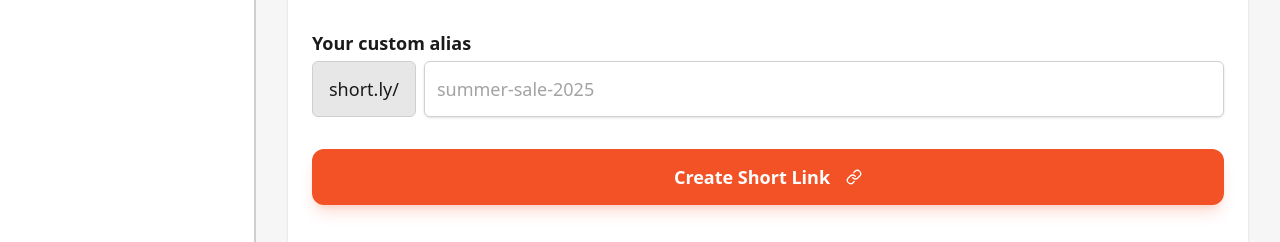
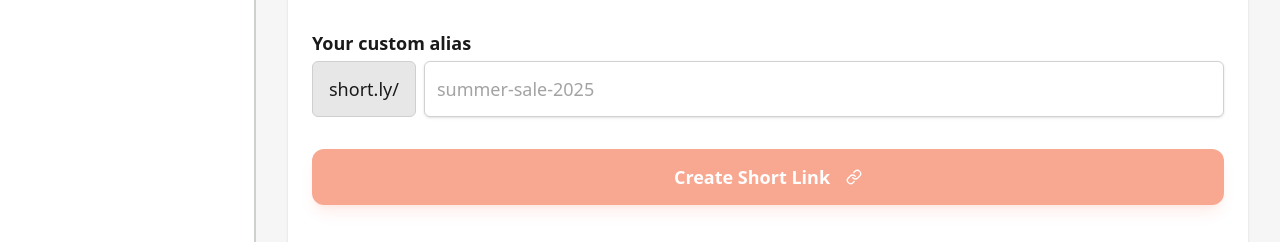
Before and after one commit to sujitroy7/shortly-frontend, a Next.js app: page /dashboard in a window 1280 px wide. Both pictures are taken after a click on the radio button 801 px from the left and 503 px from the top of the page. Shown: the part 549-791 px from the top of the page. Built offline with nearby package versions, Linux system fonts and the light colour scheme; no server answers.

Commit message:
integreate slug validation before creating url

```diff
--- a/components/dashboard/QuickCreate.tsx
+++ b/components/dashboard/QuickCreate.tsx
@@ -1,11 +1,11 @@
 "use client"
 
-import { Link,  } from "lucide-react"
+import { Link, Check, X, Loader2 } from "lucide-react"
 import { z } from "zod"
 import { useForm } from "react-hook-form"
 import { zodResolver } from "@hookform/resolvers/zod"
-import { post } from "@/lib/api"
-import { useState } from "react"
+import { get, post } from "@/lib/api"
+import { useState, useEffect, useCallback, useRef } from "react"
 
 import { Button } from "@/components/ui/button"
 import {
@@ -53,8 +53,73 @@ export function QuickCreate() {
   })
 
   const slugType = watch("slugType")
+  const customSlug = watch("customSlug")
   const [submitError, setSubmitError] = useState<string | null>(null)
   const [successMessage, setSuccessMessage] = useState<string | null>(null)
+
+  // Alias availability checking state
+  const [isCheckingAlias, setIsCheckingAlias] = useState(false)
+  const [isAliasAvailable, setIsAliasAvailable] = useState<boolean | null>(null)
+  const [aliasError, setAliasError] = useState<string | null>(null)
+  const debounceTimeoutRef = useRef<NodeJS.Timeout | null>(null)
+
+  // Debounced alias availability check
+  const checkAliasAvailability = useCallback(async (slug: string) => {
+    if (!slug || slug.length < 3) {
+      setIsAliasAvailable(null)
+      setAliasError(null)
+      return
+    }
+
+    setIsCheckingAlias(true)
+    setAliasError(null)
+
+    try {
+      const response = await get<{ available: boolean }>(`/check/${slug}`)
+      setIsAliasAvailable(response.available)
+      if (!response.available) {
+        setAliasError("This alias is already taken")
+      }
+    } catch (error: any) {
+      console.error("Failed to check alias availability:", error)
+      setAliasError("Failed to check availability")
+      setIsAliasAvailable(null)
+    } finally {
+      setIsCheckingAlias(false)
+    }
+  }, [])
+
+  // Effect to trigger debounced alias check
+  useEffect(() => {
+    if (slugType !== "custom" || !customSlug) {
+      setIsAliasAvailable(null)
+      setAliasError(null)
+      return
+    }
+
+    // Clear previous timeout
+    if (debounceTimeoutRef.current) {
+      clearTimeout(debounceTimeoutRef.current)
+    }
+
+    // Reset state while typing
+    setIsAliasAvailable(null)
+    setAliasError(null)
+
+    // Set new debounced check (500ms delay)
+    debounceTimeoutRef.current = setTimeout(() => {
+      checkAliasAvailability(customSlug)
+    }, 500)
+
+    return () => {
+      if (debounceTimeoutRef.current) {
+        clearTimeout(debounceTimeoutRef.current)
+      }
+    }
+  }, [customSlug, slugType, checkAliasAvailability])
+
+  // Determine if form can be submitted
+  const canSubmit = slugType === "random" || (slugType === "custom" && isAliasAvailable === true)
 
   const onSubmit = async (data: FormValues) => {
     console.log(data, 'test-log data')
@@ -184,15 +249,41 @@ export function QuickCreate() {
                   <div className="flex h-14 items-center rounded-md border border-input bg-muted/50 px-4 text-muted-foreground font-normal text-lg min-w-fit">
                     short.ly/
                   </div>
+                  <div className="relative flex-1">
                     <Input
                       id="custom-slug"
                       placeholder="summer-sale-2025"
-                    className={`h-14 flex-1 text-lg md:text-lg font-normal border-muted-foreground/20 focus-visible:ring-primary/20 focus-visible:border-primary transition-all shadow-sm ${errors.customSlug ? "border-red-500 focus-visible:ring-red-500" : ""}`}
+                      className={`h-14 w-full text-lg md:text-lg font-normal border-muted-foreground/20 focus-visible:ring-primary/20 focus-visible:border-primary transition-all shadow-sm pr-12 ${
+                        errors.customSlug || aliasError
+                          ? "border-red-500 focus-visible:ring-red-500"
+                          : isAliasAvailable === true
+                          ? "border-green-500 focus-visible:ring-green-500"
+                          : ""
+                      }`}
                       {...register("customSlug")}
                     />
+                    {/* Availability status indicator */}
+                    <div className="absolute right-4 top-1/2 -translate-y-1/2">
+                      {isCheckingAlias && (
+                        <Loader2 className="h-5 w-5 animate-spin text-muted-foreground" />
+                      )}
+                      {!isCheckingAlias && isAliasAvailable === true && (
+                        <Check className="h-5 w-5 text-green-500" />
+                      )}
+                      {!isCheckingAlias && isAliasAvailable === false && (
+                        <X className="h-5 w-5 text-red-500" />
+                      )}
+                    </div>
+                  </div>
                 </div>
                 {errors.customSlug && (
                   <p className="text-sm text-red-500">{errors.customSlug.message}</p>
+                )}
+                {aliasError && !errors.customSlug && (
+                  <p className="text-sm text-red-500">{aliasError}</p>
+                )}
+                {isAliasAvailable === true && (
+                  <p className="text-sm text-green-500">This alias is available!</p>
                 )}
               </div>
             </div>
@@ -205,9 +296,23 @@ export function QuickCreate() {
             </Label>
           </div> */}
 
-          <Button type="submit" className="h-14 w-full text-lg font-bold shadow-lg shadow-primary/20 hover:shadow-primary/40 transition-all rounded-xl" size="lg">
+          <Button
+            type="submit"
+            disabled={!canSubmit || isCheckingAlias}
+            className="h-14 w-full text-lg font-bold shadow-lg shadow-primary/20 hover:shadow-primary/40 transition-all rounded-xl disabled:opacity-50 disabled:cursor-not-allowed"
+            size="lg"
+          >
+            {isCheckingAlias ? (
+              <>
+                <Loader2 className="mr-2 h-5 w-5 animate-spin" />
+                Checking availability...
+              </>
+            ) : (
+              <>
                 Create Short Link
                 <Link className="ml-2 h-5 w-5" />
+              </>
+            )}
           </Button>
         </form>
       </CardContent>
```
Lines whose indentation alone changed are shown as unchanged.
